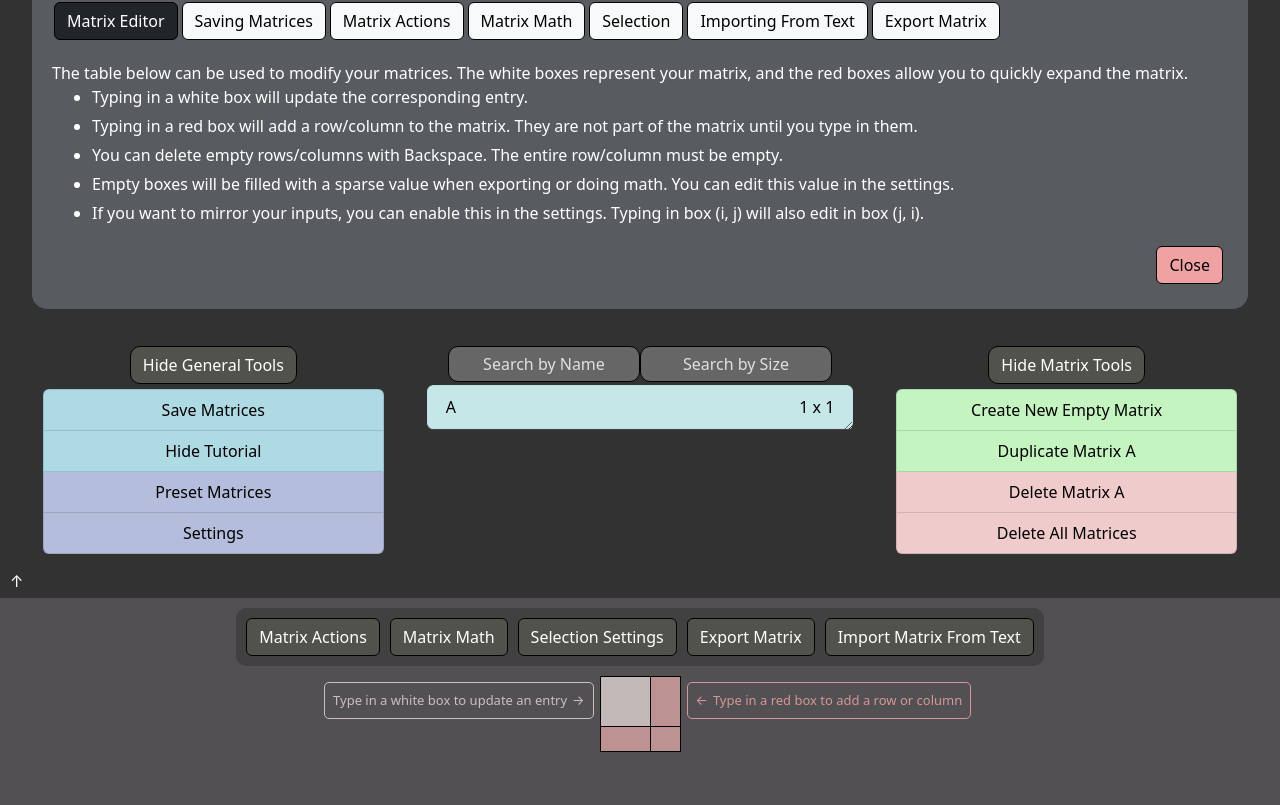
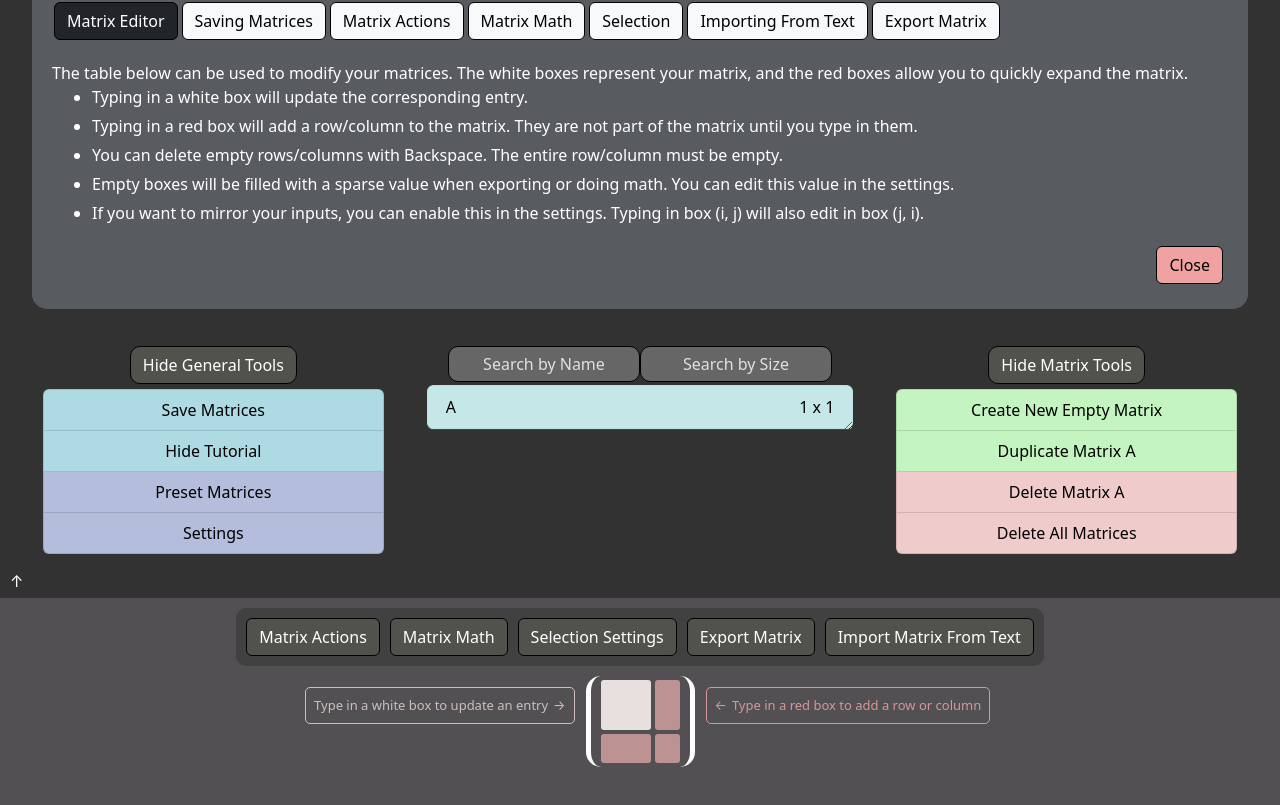
Before and after one commit to andrewctam/matrix-gen, a Next.js app in the folder frontend/: page / in a window 1280 px wide. Shown: the part 265-1070 px from the top of the page. Built offline with nearby package versions, Linux system fonts and the light colour scheme.

Commit message:
Redesign matrix table

```diff
--- a/frontend/components/editor/Box.js
+++ b/frontend/components/editor/Box.js
@@ -36,27 +36,19 @@ const Box = (props) => {
 
     if (props.boxSelected && (!lastRow || lastRowIn50) && (!lastCol || lastColIn50))
         var specialStyle =  {
-            "backgroundColor": "rgb(183, 212, 216)",
-            "maxWidth": "50px",
-            "width": "50px",
-            "maxHeight": "50px",
-            "height": "50px"
+            "backgroundColor": "rgb(183, 212, 216)"
         }
     else if ((lastRowIn50 && lastColIn50) ||                //bottom right corner of 50 x 50
             (lastRowIn50 && props.col < props.cols - 1) || //bottom row of 50 x m (excluding right most col)
             (lastColIn50 && props.row < props.rows - 1)) { //right most col of n x 50 (excluding last row)
             specialStyle =  {
-            "backgroundColor": "rgb(196, 185, 185)",
-            "maxWidth": "50px",
-            "width": "50px",
-            "maxHeight": "50px",
-            "height": "50px"
+            "backgroundColor": "rgb(196, 185, 185)"
         }
     } else
         specialStyle = null;
 
 
-    return <td className = {styles.box} style = {specialStyle} >
+    return <td className = {styles.box}>
         <input
             type = {props.numbersOnly ? "number" : "text"}
             pattern = {props.numbersOnly ? "[0-9]*" : null}
@@ -64,6 +56,7 @@ const Box = (props) => {
             id = {props.row + ":" + props.col}
             value = {props.val}
             tabIndex = {props.row !== 0 && lastCol ? -1 : ""}
+            style = {specialStyle}
             onChange = {(lastRow && lastCol ? (e) => {props.addBoth(props.row, props.col, e.target.value)} :
                                     lastRow ? (e) => {props.addRow(props.row, props.col, e.target.value)} :
                                     lastCol ? (e) => {props.addCol(props.row, props.col, e.target.value)} :
--- a/frontend/components/editor/Box.module.css
+++ b/frontend/components/editor/Box.module.css
@@ -1,26 +1,37 @@
 .box {
-    padding: 0;
-    margin: 0;
+    width: 54px;
+    height: 54px;
+    padding: 2px !important;
+    border: none;
+
+    background: none;
+}
+
+.box > input {
     width: 50px;
     height: 50px;
-    background-color: white;
-    border: 1px solid rgb(0, 0, 0);
+    border-radius: 3px;
+}
+.box > input:focus {
+    outline: none !important;
 }
 
-.box > input:focus {
-    outline: none !important;
-  }
+.box:nth-last-child(1) > input {
+    background-color: rgb(188, 146, 146);
+    max-width: 25px;
+    width: 25px;
+}
+
 
 .box:nth-last-child(1) {
-    background-color: rgb(188, 146, 146);
-    max-width: 30px;
-    width: 30px;
+    max-width: 29px;
+    width: 29px;
 }
 
 .box > input {
     width: 100%;
     height: 100%;
-    background: none;
+    background-color: rgb(232, 223, 223);
     border: none;
     padding: 0;
     margin: 0;
--- a/frontend/components/editor/Table.js
+++ b/frontend/components/editor/Table.js
@@ -89,6 +89,8 @@ const Table = (props) => {
                 props.setMatrix(props.name, result);
 
         } else if (e.target.selectionStart === 0 && e.keyCode === 37)  { //Left
+            e.preventDefault();
+
             if (col !== 0) {
                 document.getElementById((row) + ":" + (col - 1)).focus();
                 document.getElementById((row) + ":" + (col - 1)).selectionStart = 0;
@@ -100,17 +102,19 @@ const Table = (props) => {
         }
 
         else if (e.target.selectionStart === e.target.value.length && e.keyCode === 39) { //Right
+            e.preventDefault();
+
             if (props.col !== props.matrix[0].length - 1) {
                 document.getElementById((row) + ":" + (col + 1)).focus();
                 document.getElementById((row) + ":" + (col + 1)).selectionStart = -1;
 
-            }
-            else if (row !== props.matrix.length - 1) { //Wrap
+            } else if (row !== props.matrix.length - 1) { //Wrap
                 document.getElementById((row + 1) + ":0").focus();
             }
         }
 
         else if (e.keyCode === 40) { //Down
+            e.preventDefault();
 
             if (row !== props.matrix.length - 1) {
                 document.getElementById((row + 1) +  ":" + (col) ).focus();
@@ -120,6 +124,8 @@ const Table = (props) => {
             }
 
         } else if (e.keyCode === 38) { //Up
+            e.preventDefault();
+
             if (row !== 0) {
                 document.getElementById(row - 1 + ":" + col).focus();
             }
@@ -191,7 +197,7 @@ const Table = (props) => {
     }
 
     return (
-        <div className = "d-flex justify-content-center">
+        <div className = {"d-flex justify-content-center" } >
             {showHelpers ?
             <div className = {"d-flex justify-content-end " + styles.helperLeft}>
                 <div className = {styles.helperTextLeft + " d-flex"}>
@@ -200,8 +206,9 @@ const Table = (props) => {
                 </div>
             </div> : null}
 
-            <div className = "d-flex">
-                <table className = {"table table-bordered " + styles.matrixTable}>
+
+            <div className = {"d-flex " + styles.tableContainer}>
+                <table className = {"table " + styles.matrixTable}>
                     <tbody>{tableRows}</tbody>
                 </table>
             </div>
--- a/frontend/components/editor/Table.module.css
+++ b/frontend/components/editor/Table.module.css
@@ -1,33 +1,48 @@
+
 .matrixTable {
     width: fit-content;
     height: fit-content;
     margin-left: auto;
     margin-right: auto;
-    background-color: rgb(196, 185, 185);
-}
-
-.tableRow {
-    border: 1px solid rgb(0, 0, 0);
-    margin: 0;
-    padding: 0;
-}
-
-.matrixTable>:not(caption)>*>* {
-    padding: 0;
-    margin: 0;
-    height: 50px;
+    margin-bottom: 0px;
 
 }
 
-.tableRow:nth-last-child(1) > td {
-    background-color: rgb(188, 146, 146);
-    max-height: 25px;
-    height: 25px;
+.tableContainer {
+    border-left: 5px solid white;
+    border-right: 5px solid white;
+    border-radius: 15px;
+    padding-left: 8px;
+    padding-right: 8px;
+    padding-top: 2px;
+    padding-bottom: 2px;
+    margin-left: 5px;
+    margin-right: 5px;
 }
 
+
+.tableRow {
+    margin: 0px;
+    padding: 0px;
+}
+
+.tableRow:nth-last-child(1) > td {
+    height: 29px;
+}
+
+.tableRow:nth-last-child(1) > td > input {
+    background-color: rgb(188, 146, 146);
+    height: 29px;
+}
+
+
+.bracket {
+    height: 100%;
+}
 .helperLeft {
     text-align: right;
     padding: 6px;
+    margin-top: 5px;
     width: 300px;
     height: fit-content;
 }
@@ -47,6 +62,7 @@
 
 .helperRight {
     padding: 6px;
+    margin-top: 5px;
     width: 300px;
     height: fit-content;
 }
--- a/frontend/components/navigation/Tutorial.js
+++ b/frontend/components/navigation/Tutorial.js
@@ -40,6 +40,7 @@ const Tutorial = (props) => {
                         <li>Mirroring your matrix will copy elements (i, j) over the diagonal to (j, i). Mirroring Rows will copy the elements above the diagonal onto those below the diagonal. Mirroring Columns does the opposite.</li>
                         <li>Fill Empty With will replace all empty boxes with the inputted element.</li>
                         <li>Fill All With will replace all boxes with the inputted element.</li>
+                        <li>Replace X with Y will find and replace all instances of X with Y.</li>
                         <li>Fill Diagonal with replace all entires (i, i) with the inputted element.</li>
                         <li>Randomize Elements will replace all entries with a random integer between the specified range inclusive.</li>
                         <li>{"Reshape Matrix will change the dimensions of the matrix and rearrange the entries similar to NumPy reshape. The matrix is resized to the inputted dimensions n x m, and the elements' positions will be rearranged based on their position in row major order (i * m + j). If the new dimensions are less than the old ones, extra elements are discarded."}</li>
```
